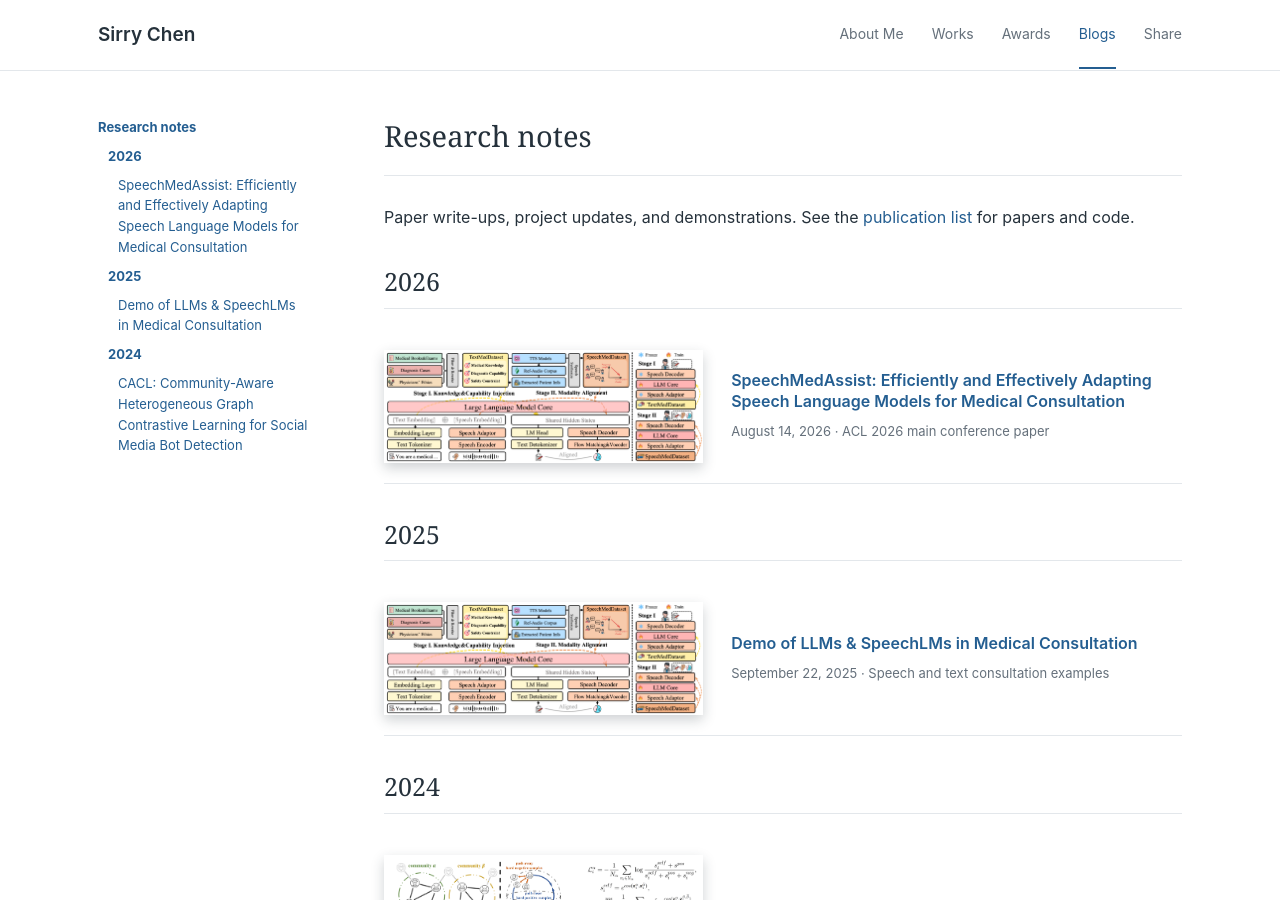
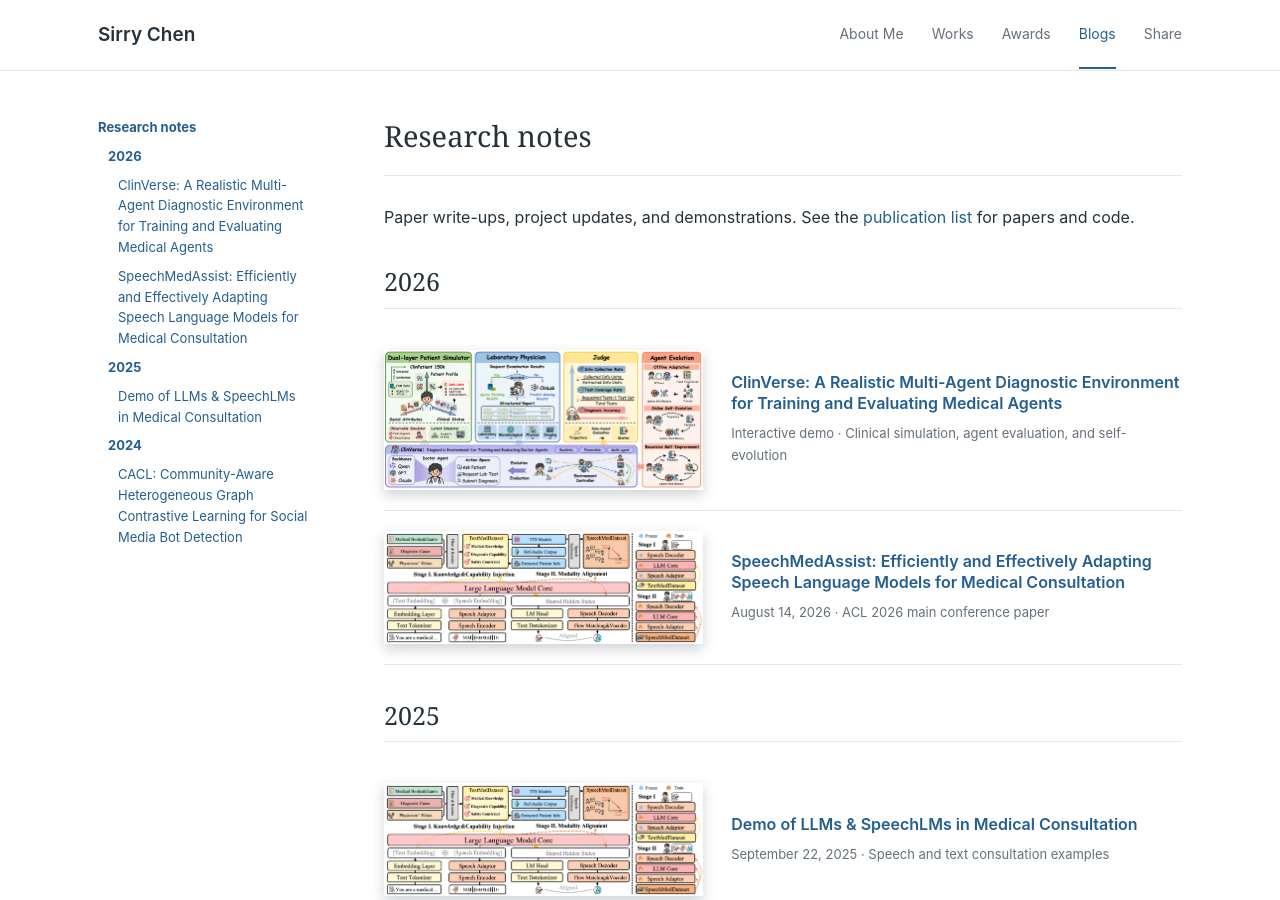
Before and after one commit to SirryChen/SirryChen.github.io, a Jekyll site: the page built from blogs.md, in a window 1280 px wide and 900 px high. Built offline with Jekyll 4.4.1, drawn with Linux system fonts in a browser that asks for light colours; comment, search, counter and statistics services are not loaded.

Commit message:
Add ClinVerse demo to research blog listing

```diff
--- a/blogs.md
+++ b/blogs.md
@@ -9,6 +9,7 @@ Paper write-ups, project updates, and demonstrations. See the [publication list]
 
 ## 2026
 
+{% include cardline.html url="/blogs/ClinVerse/" img="/file/ClinVerse/main.png" title="ClinVerse: A Realistic Multi-Agent Diagnostic Environment for Training and Evaluating Medical Agents" content="Interactive demo · Clinical simulation, agent evaluation, and self-evolution" %}
 {% include cardline.html url="/blogs/2026-08-14-SpeechMedAssist-ACL2026.html" img="/file/SMD/SMA.png" title="SpeechMedAssist: Efficiently and Effectively Adapting Speech Language Models for Medical Consultation" content="August 14, 2026 · ACL 2026 main conference paper" %}
 
 ## 2025
```
Also changed, not shown: file/ClinVerse/main.png (added).
